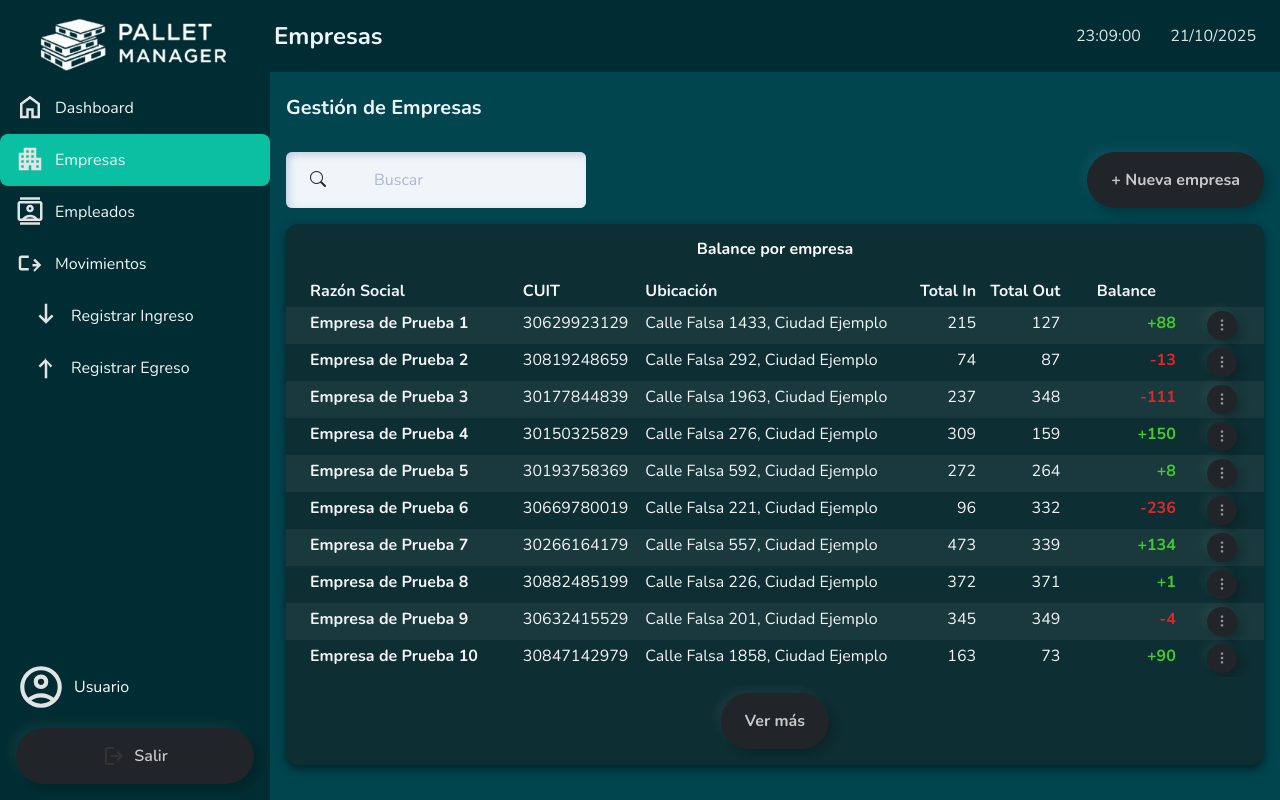
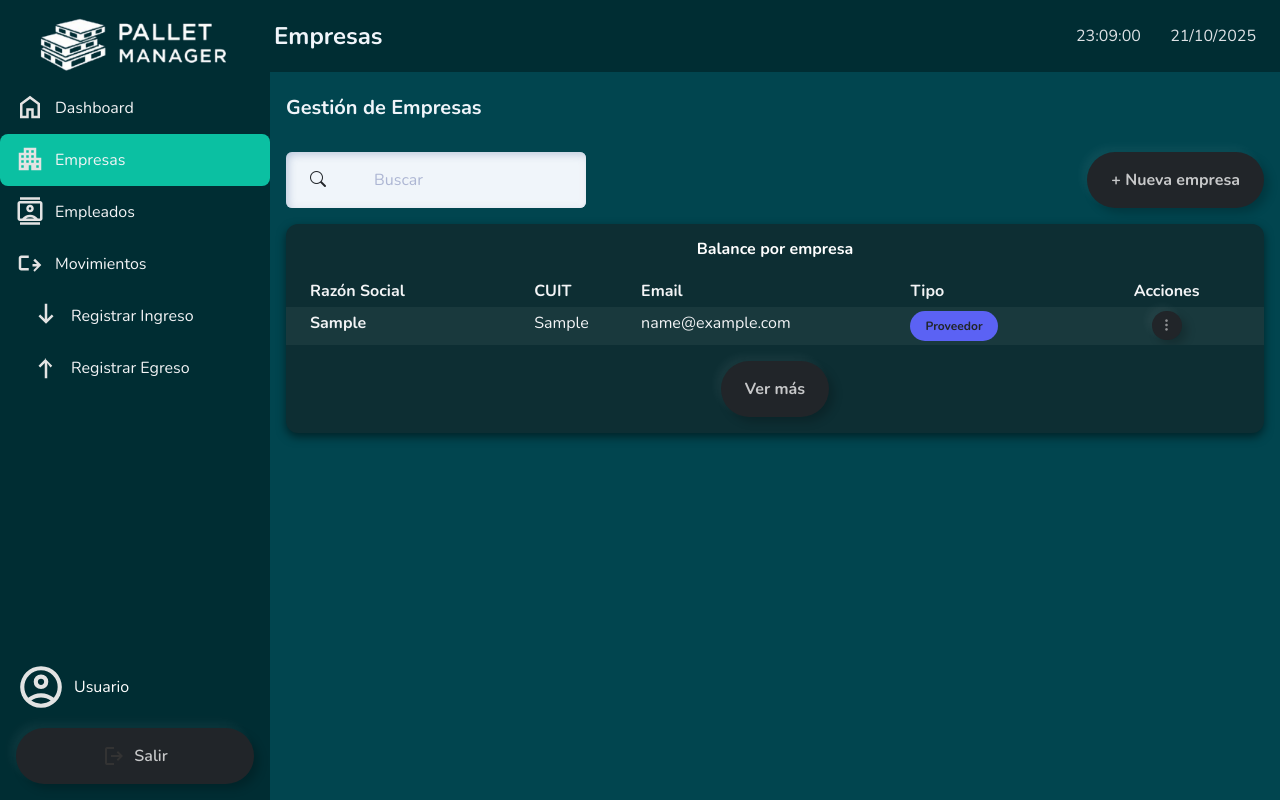
Before and after one commit to FolkodeGroup/Intercambio-de-Pallets-Modulo1, a Django app: page /empresas/ in a window 1280 px wide. Run offline with Django 5.2, Linux system fonts and the light colour scheme; tables that the repository leaves empty hold one stand-in row (values such as "Sample post"); some libraries are stand-ins or nearby versions.

Commit message:
logica de nueva empresa y tabla empresas

```diff
--- a/pallet_manager/mysite/empresas/templates/empresas/_tabla_empresas.html
+++ b/pallet_manager/mysite/empresas/templates/empresas/_tabla_empresas.html
@@ -1,36 +1,27 @@
-{% load humanize %}
-
 <div class="table-responsive">
     <table class="table table-sm table-borderless table-striped text-white mb-0 pm-table">
         <thead class="pm-table-header">
             <tr>
                 <th scope="col" class="fw-bold px-4">Razón Social</th>
                 <th scope="col" class="fw-bold">CUIT</th>
-                <th scope="col" class="fw-bold">Ubicación</th>
-                <th scope="col" class="text-end fw-bold">Total In</th>
-                <th scope="col" class="text-end fw-bold">Total Out</th>
-                <th scope="col" class="text-end fw-bold px-4">Balance</th>
+                <th scope="col" class="fw-bold">Email</th>
+                <th scope="col" class="fw-bold">Tipo</th>
+                <th scope="col" class="text-center fw-bold px-4">Acciones</th>
             </tr>
         </thead>
         <tbody>
             {% for empresa in empresas %}
             <tr>
-
                 <td class="fw-bold px-4">{{ empresa.razon_social }}</td>
                 <td>{{ empresa.cuit }}</td>
-                <td>{{ empresa.direccion|default:"N/A" }}</td>
-                <td class="text-end">{{ empresa.total_in|floatformat:0|intcomma }}</td>
-                <td class="text-end">{{ empresa.total_out|floatformat:0|intcomma }}</td>
-                <td class="text-end fw-bold">
-                    {% if empresa.balance < 0 %}
-                        <span class="text-danger">{{ empresa.balance|floatformat:0|intcomma }}</span>
-                    {% elif empresa.balance > 0 %}
-                        <span class="text-success">+{{ empresa.balance|floatformat:0|intcomma }}</span>
+                <td>{{ empresa.email|default:"N/A" }}</td>
+                <td>
+                    {% if empresa.es_proveedor %}
+                        <span class="badge bg-info text-dark rounded-pill">Proveedor</span>
                     {% else %}
-                        <span class="text-white-50">0</span>
+                        <span class="badge bg-warning text-dark rounded-pill">Cliente</span>
                     {% endif %}
                 </td>
-
                 <td class="text-center px-4">
                     <div class="dropdown">
                         <button class="btn btn-sm btn-icon" type="button" data-bs-toggle="dropdown" aria-expanded="false">
@@ -49,7 +40,7 @@
             </tr>
             {% empty %}
             <tr>
-                <td colspan="7" class="text-center text-white-50 py-3">No hay empresas registradas.</td>
+                <td colspan="5" class="text-center text-white-50 py-3">No hay empresas registradas.</td>
             </tr>
             {% endfor %}
         </tbody>
--- a/pallet_manager/mysite/empresas/views.py
+++ b/pallet_manager/mysite/empresas/views.py
@@ -1,8 +1,10 @@
-from django.shortcuts import render
+from django.shortcuts import render, redirect
 from .models import Empresa
 from django.db.models import Sum, Value, Case, When, F
 from django.db.models.functions import Coalesce
 import random # Importamos random para generar datos de prueba
+from django.contrib import messages
+from django.urls import reverse
 
 # Vista principal para la lista de empresas
 def lista_empresas(request):
@@ -10,47 +12,70 @@ def lista_empresas(request):
     Muestra la página de gestión/listado de empresas, calculando los totales
     de movimientos (IN/OUT) y el balance para cada una.
     """
-    # --- MODO DATOS REALES (Comentado temporalmente) ---
-    # empresas_con_totales = Empresa.objects.annotate(
-    #     total_in=Coalesce(Sum(
-    #         Case(When(movimientos__tipo='IN', then=F('movimientos__lineas__cantidad')), default=Value(0))
-    #     ), Value(0)),
-    #     total_out=Coalesce(Sum(
-    #         Case(When(movimientos__tipo='OUT', then=F('movimientos__lineas__cantidad')), default=Value(0))
-    #     ), Value(0))
-    # ).annotate(
-    #     balance=F('total_in') - F('total_out')
-    # )
-
-    # --- MODO MOCK (Datos de prueba para visualización) ---
-    empresas_con_totales = []
-    for i in range(1, 11): # Generamos 10 empresas de ejemplo
-        total_in = random.randint(50, 500)
-        total_out = random.randint(50, 500)
-        empresas_con_totales.append({
-            'id': i, # Añadimos un ID para los enlaces del menú
-            'razon_social': f'Empresa de Prueba {i}',
-            'cuit': f'30{random.randint(10000000, 99999999)}9',
-            'direccion': f'Calle Falsa {random.randint(100, 2000)}, Ciudad Ejemplo',
-            'total_in': total_in,
-            'total_out': total_out,
-            'balance': total_in - total_out,
-        })
+    # --- MODO DATOS REALES ---
+    # Ahora obtenemos todas las empresas directamente de la base de datos.
+    # Las ordenamos por razón social para mantener un orden consistente.
+    empresas_reales = Empresa.objects.all().order_by('razon_social')
 
     context = {
         'title': 'Gestión de Empresas',
         'header_title': 'Empresas', # Título para el encabezado principal
-        'empresas': empresas_con_totales,
+        'empresas': empresas_reales,
     }
 
     return render(request, 'empresas/lista_empresas.html', context)
 
 def crear_empresa(request):
     """
-    Muestra la página con el formulario para crear una nueva empresa.
+    Gestiona la creación de una nueva empresa.
+    - Muestra el formulario en una petición GET.
+    - Procesa los datos del formulario en una petición POST.
     """
+    if request.method == 'POST':
+        # --- PROCESAR EL FORMULARIO ---
+        razon_social = request.POST.get('razon_social')
+        cuit = request.POST.get('cuit')
+        tipo = request.POST.get('tipo') # 'CLIENTE' o 'PROVEEDOR'
+        telefono = request.POST.get('telefono')
+        email = request.POST.get('email')
+        direccion = request.POST.get('direccion')
+
+        # Validar que los campos obligatorios no estén vacíos
+        if not all([razon_social, cuit, tipo]):
+            messages.error(request, 'Error: Razón Social, CUIT y Tipo son campos obligatorios.')
+            context = {
+                'form_data': request.POST,
+                'header_title': 'Nueva Empresa',
+                'title': 'Crear Empresa',
+            }
+            # Devolvemos los datos ingresados para que el usuario no los pierda
+            return render(request, 'empresas/crear_empresa.html', context)
+
+        try:
+            # Crear la nueva instancia del modelo Empresa
+            Empresa.objects.create(
+                razon_social=razon_social,
+                cuit=cuit,
+                es_proveedor=(tipo == 'PROVEEDOR'), # Convertimos el 'tipo' a un booleano
+                telefono=telefono,
+                email=email,
+                direccion=direccion
+            )
+            messages.success(request, f'¡Empresa "{razon_social}" creada exitosamente!')
+            return redirect('empresas:lista_empresas')
+
+        except Exception as e:
+            messages.error(request, f'Error al crear la empresa: {e}')
+            context = {
+                'form_data': request.POST,
+                'header_title': 'Nueva Empresa',
+                'title': 'Crear Empresa',
+            }
+            return render(request, 'empresas/crear_empresa.html', context)
+
+    # --- MOSTRAR EL FORMULARIO VACÍO (petición GET) ---
     context = {
-        'title': 'Nueva Empresa',
-        'header_title': 'Empresas', # Mantenemos el título de la sección
+        'header_title': 'Nueva Empresa',
+        'title': 'Crear Empresa',
     }
     return render(request, 'empresas/crear_empresa.html', context)
--- a/pallet_manager/mysite/templates/includes/sidebar.html
+++ b/pallet_manager/mysite/templates/includes/sidebar.html
@@ -12,8 +12,7 @@
       <!-- Navegación -->
       <ul class="nav flex-column">
         <li>
-          <!-- Corregido: 'home' a 'index' para que coincida con tus urls.py -->
-          <a href="{% url 'index' %}"
+          <a href="{% url 'home' %}"
             class="nav-link {% if request.resolver_match.url_name == 'index' %}active{% endif %}">
             <svg xmlns="http://www.w3.org/2000/svg" height="30px" viewBox="0 -960 960 960" width="30px" fill="#e3e3e3">
               <path
```
Also changed, not shown: pallet_manager/mysite/empresas/templates/empresas/crear_empresa.html (+9 -13 lines), pallet_manager/mysite/empleados/migrations/0001_initial.py, pallet_manager/mysite/empresas/migrations/0001_initial.py, pallet_manager/mysite/empresas/migrations/0002_alter_empresa_condicion_iva_alter_empresa_cuit_and_more.py (deleted), pallet_manager/mysite/movimientos/migrations/0001_initial.py, pallet_manager/mysite/movimientos/migrations/0002_alter_lineamovimiento_cantidad_and_more.py (deleted), pallet_manager/mysite/pallets/migrations/0001_initial.py, pallet_manager/mysite/pallets/migrations/0002_alter_pallet_alto_mm_alter_pallet_ancho_mm_and_more.py (deleted).
